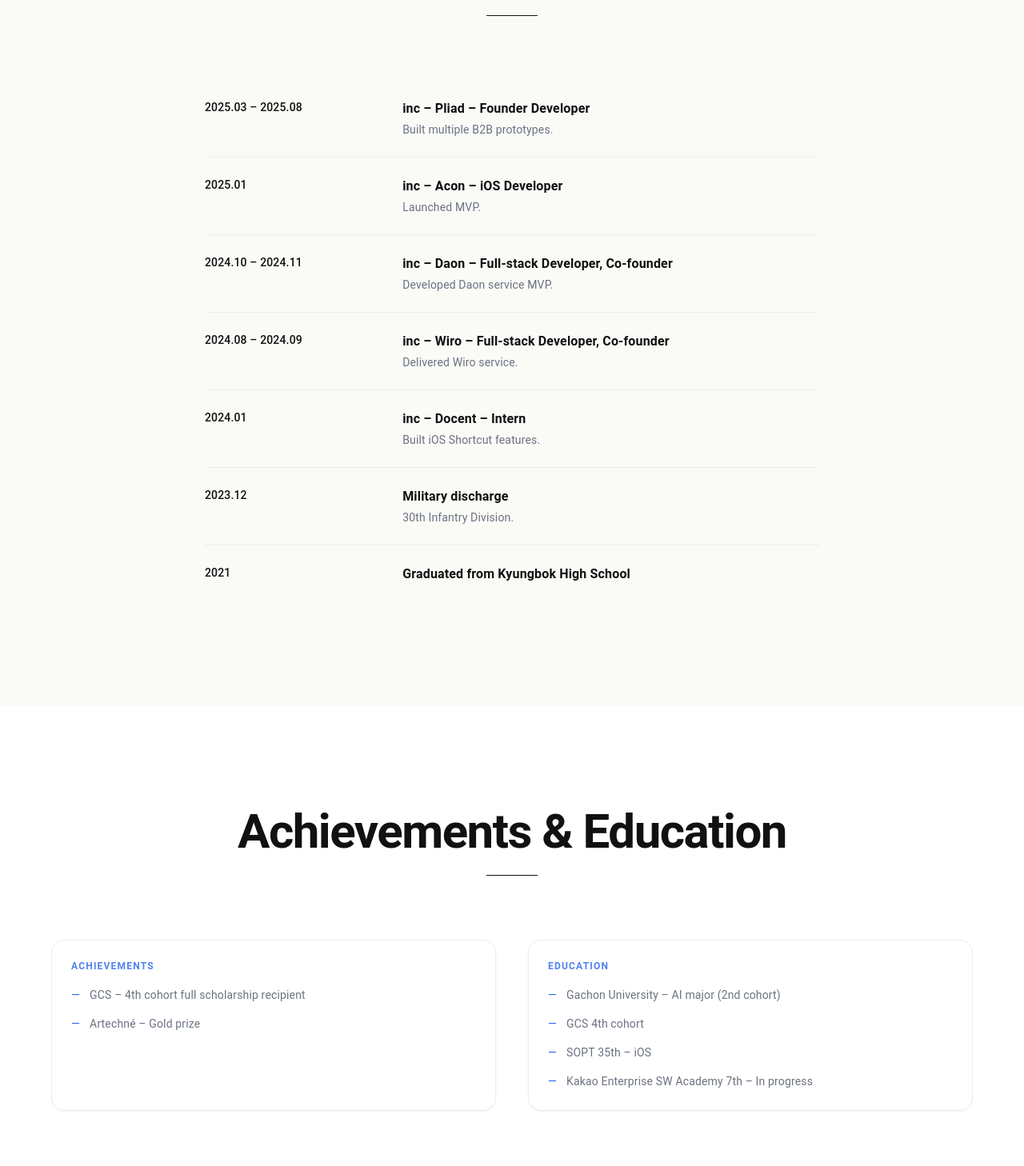
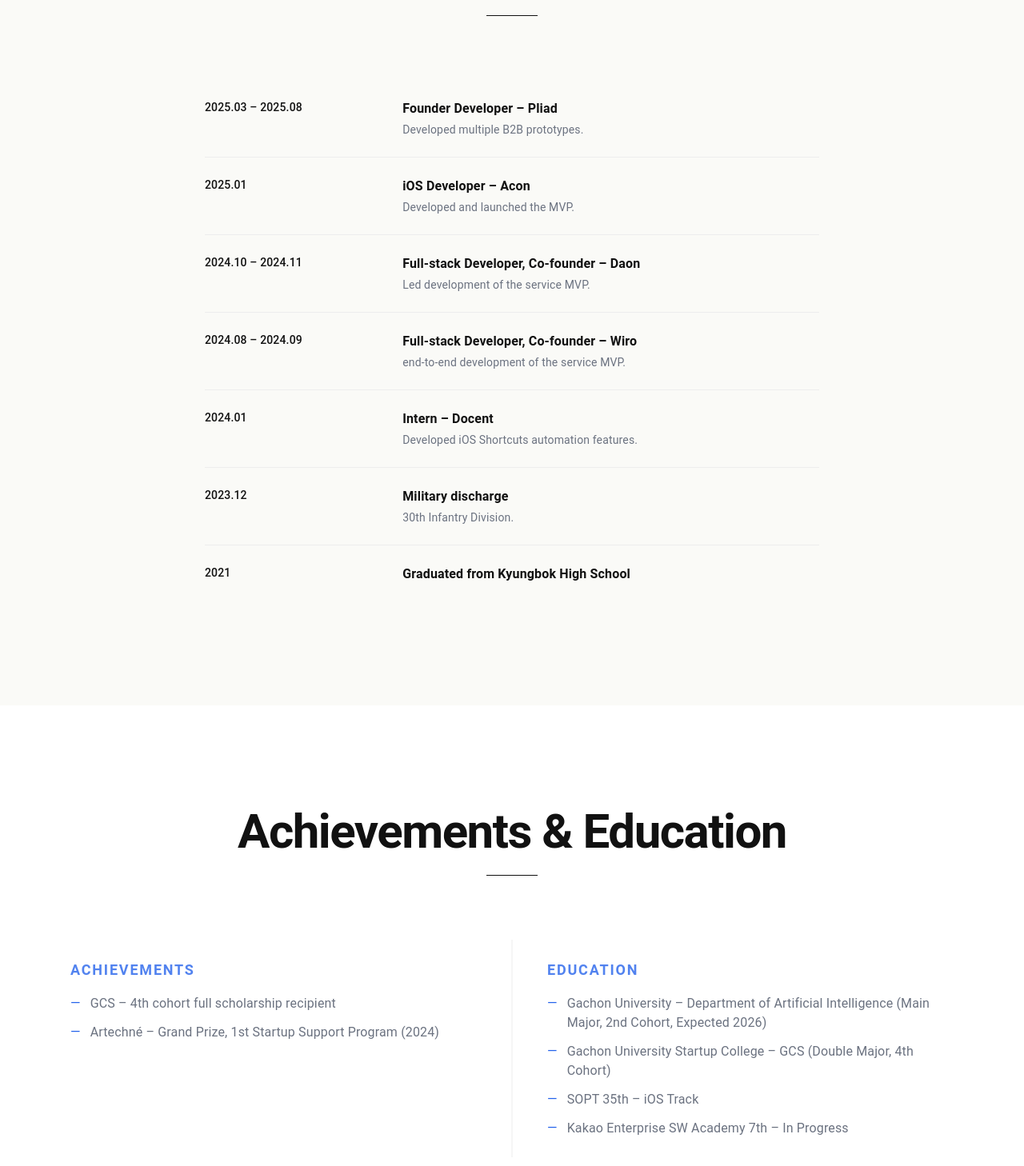
Before and after one commit to Ohjackson/My-Site, a React (Vite) app: page / in a window 1280 px wide. Shown: the part 5208-6666 px from the top of the page at 80% size. Built offline with nearby package versions, Linux system fonts and the light colour scheme.

Commit message:
style: achivements

```diff
--- a/src/pages/main/sections/achievements/AchievementsSection.tsx
+++ b/src/pages/main/sections/achievements/AchievementsSection.tsx
@@ -19,8 +19,9 @@
           <div className="mt-6 h-px w-16 bg-text mx-auto" />
         </div>
 
-        <div className="grid gap-10 md:grid-cols-2">
+        <div className="relative grid gap-10 md:grid-cols-2">
           <AchievementList title={data.achievementsTitle} items={achievements} />
+          <div className="hidden md:block absolute left-1/2 top-0 bottom-0 w-px bg-border -translate-x-1/2"></div>
           <AchievementList title={data.educationTitle} items={education} />
         </div>
       </div>
--- a/src/pages/main/sections/achievements/components/AchievementList.tsx
+++ b/src/pages/main/sections/achievements/components/AchievementList.tsx
@@ -4,9 +4,9 @@
 }
 
 export const AchievementList = ({ title, items }: AchievementListProps) => (
-  <div className="space-y-4 rounded-2xl border border-border bg-surface/90 p-6 shadow-sm">
-    <div className="text-xs font-semibold uppercase tracking-widest text-primary-500/80">{title}</div>
-    <ul className="space-y-3 text-sm leading-6 text-muted">
+  <div className="space-y-4 p-6">
+    <div className="text-lg font-semibold uppercase tracking-widest text-primary-500/80">{title}</div>
+    <ul className="space-y-3 text-base leading-6 text-muted">
       {items.map((item, index) => (
         <li key={index} className="flex gap-3">
           <span aria-hidden className="text-primary-500">—</span>
--- a/src/pages/main/sections/achievements/data/achievementsData.ts
+++ b/src/pages/main/sections/achievements/data/achievementsData.ts
@@ -8,18 +8,18 @@
 
 export const achievementsData: Record<string, AchievementsData> = {
   ko: {
-    title: "Achievements & Education",
+    title: "수상 및 학력",
     achievementsTitle: "수상 및 실적",
-    educationTitle: "교육",
+    educationTitle: "학력 및 교육",
     achievements: [
-      "GCS – 4기 전액 장학생",
-      "Artechné – 금상"
+      "GCS – 4기 전액 장학생 선발",
+      "아르테크네 – 제1회 창업 연계 지원 사업 대상 (2024)"
     ],
     education: [
-      "가천대학교 – AI학과 2기",
-      "GCS 4기",
-      "SOPT 35기 – iOS",
-      "카카오엔터프라이즈 SW아카데미 7기 – 진행중"
+      "가천대학교 – 인공지능학과(本専攻) 2기 (2026년 졸업 예정)",
+      "가천대학교 창업대학 GCS(複専攻) 4기",
+      "SOPT 35기 – iOS 트랙",
+      "카카오엔터프라이즈 SW아카데미 7기 – 재학 중"
     ]
   },
   en: {
@@ -28,28 +28,28 @@
     educationTitle: "Education",
     achievements: [
       "GCS – 4th cohort full scholarship recipient",
-      "Artechné – Gold prize"
+      "Artechné – Grand Prize, 1st Startup Support Program (2024)"
     ],
     education: [
-      "Gachon University – AI major (2nd cohort)",
-      "GCS 4th cohort",
-      "SOPT 35th – iOS",
-      "Kakao Enterprise SW Academy 7th – In progress"
+      "Gachon University – Department of Artificial Intelligence (Main Major, 2nd Cohort, Expected 2026)",
+      "Gachon University Startup College – GCS (Double Major, 4th Cohort)",
+      "SOPT 35th – iOS Track",
+      "Kakao Enterprise SW Academy 7th – In Progress"
     ]
   },
   ja: {
-    title: "Achievements & Education",
+    title: "受賞・学歴",
     achievementsTitle: "受賞・実績",
-    educationTitle: "教育",
+    educationTitle: "学歴・教育",
     achievements: [
-      "GCS - 第4期 全額奨学生",
-      "Artechné - 金賞"
+      "GCS – 第4期 全額奨学生に選抜",
+      "Artechné – 第1回 起業連携支援事業 大賞 (2024)"
     ],
     education: [
-      "嘉泉大学 人工知能学科 第2期",
-      "GCS 第4期",
-      "SOPT 第35期 - iOS",
-      "カカオエンタープライズ SWアカデミー 第7期 - 進行中"
+      "嘉泉大学 – 人工知能学科（本専攻）第2期（2026年卒業予定）",
+      "嘉泉大学 起業大学 GCS（複専攻）第4期",
+      "SOPT 第35期 – iOSトラック",
+      "カカオエンタープライズ SWアカデミー 第7期 – 在籍中"
     ]
   }
 };
--- a/src/pages/main/sections/history/data/historyData.ts
+++ b/src/pages/main/sections/history/data/historyData.ts
@@ -6,30 +6,30 @@
 
 export const historyData: Record<string, HistoryEntry[]> = {
   ko: [
-    { "period": "2025.03 ~ 2025.08", "activity": "inc - Pliad - Founder Developer", "description": "B2B 프로토타입 다수 개발" },
-    { "period": "2025.01", "activity": "inc - Acon - iOS Developer", "description": "MVP 개발 및 출시" },
-    { "period": "2024.10 ~ 2024.11", "activity": "inc - Daon - 풀스택 개발자 Cofounder", "description": "Daon 서비스 MVP 개발" },
-    { "period": "2024.08 ~ 2024.09", "activity": "inc - Wiro - 풀스택 개발자 Cofounder", "description": "Wiro 서비스 개발" },
-    { "period": "2024.01", "activity": "inc - Docent - 인턴", "description": "iOS Shortcut 기능 개발" },
-    { "period": "2023.12", "activity": "병장 만기 전역", "description": "30사단" },
-    { "period": "2021", "activity": "경복고 졸업", "description": "" }
+    { period: "2025.03 ~ 2025.08", activity: "Founder Developer – Pliad .inc (現)", description: "B2B 프로토타입 개발" },
+    { period: "2025.01",           activity: "iOS Developer – Acon .inc (現)",       description: "MVP 개발 및 출시" },
+    { period: "2024.10 ~ 2024.11", activity: "Full-stack Developer / Cofounder – Daon", description: "서비스 MVP 총괄 개발" },
+    { period: "2024.08 ~ 2024.09", activity: "Full-stack Developer / Cofounder – Wiro", description: "서비스 MVP 총 개발" },
+    { period: "2024.01",           activity: "인턴 – Docent .inc (前)",               description: "iOS Shortcut 기능 개발" },
+    { period: "2023.12",           activity: "병장 만기 전역",               description: "30사단" },
+    { period: "2021",              activity: "경복고 졸업",                  description: "" }
   ],
   en: [
-    { "period": "2025.03 – 2025.08", "activity": "inc – Pliad – Founder Developer", "description": "Built multiple B2B prototypes." },
-    { "period": "2025.01", "activity": "inc – Acon – iOS Developer", "description": "Launched MVP." },
-    { "period": "2024.10 – 2024.11", "activity": "inc – Daon – Full-stack Developer, Co-founder", "description": "Developed Daon service MVP." },
-    { "period": "2024.08 – 2024.09", "activity": "inc – Wiro – Full-stack Developer, Co-founder", "description": "Delivered Wiro service." },
-    { "period": "2024.01", "activity": "inc – Docent – Intern", "description": "Built iOS Shortcut features." },
-    { "period": "2023.12", "activity": "Military discharge", "description": "30th Infantry Division." },
-    { "period": "2021", "activity": "Graduated from Kyungbok High School", "description": "" }
+    { period: "2025.03 – 2025.08", activity: "Founder Developer – Pliad",               description: "Developed multiple B2B prototypes." },
+    { period: "2025.01",           activity: "iOS Developer – Acon",                    description: "Developed and launched the MVP." },
+    { period: "2024.10 – 2024.11", activity: "Full-stack Developer, Co-founder – Daon", description: "Led development of the service MVP." },
+    { period: "2024.08 – 2024.09", activity: "Full-stack Developer, Co-founder – Wiro", description: "end-to-end development of the service MVP." },
+    { period: "2024.01",           activity: "Intern – Docent",                         description: "Developed iOS Shortcuts automation features." },
+    { period: "2023.12",           activity: "Military discharge",                      description: "30th Infantry Division." },
+    { period: "2021",              activity: "Graduated from Kyungbok High School",     description: "" }
   ],
   ja: [
-    { "period": "2025.03 〜 2025.08", "activity": "inc - Pliad - Founder Developer", "description": "複数のB2Bプロトタイプを開発" },
-    { "period": "2025.01", "activity": "inc - Acon - iOS Developer", "description": "MVPを開発・リリース" },
-    { "period": "2024.10 〜 2024.11", "activity": "inc - Daon - フルスタック開発 Cofounder", "description": "DaonサービスMVP開発" },
-    { "period": "2024.08 〜 2024.09", "activity": "inc - Wiro - フルスタック開発 Cofounder", "description": "Wiroサービスを提供" },
-    { "period": "2024.01", "activity": "inc - Docent - インターン", "description": "iOSショートカット機能を開発" },
-    { "period": "2023.12", "activity": "兵役満期除隊", "description": "第30師団" },
-    { "period": "2021", "activity": "慶福高校 卒業", "description": "" }
+    { period: "2025.03 〜 2025.08", activity: "Founder Developer – Pliad .inc (現)",        description: "複数のB2Bプロトタイプを開発" },
+    { period: "2025.01",            activity: "iOS Developer – Acon .inc (現)",            description: "MVPを開発・リリース" },
+    { period: "2024.10 〜 2024.11", activity: "フルスタック開発・Cofounder – Daon",          description: "サービスのMVPを総括開発" },
+    { period: "2024.08 〜 2024.09", activity: "フルスタック開発・Cofounder – Wiro",          description: "サービスのMVPを総括開発" },
+    { period: "2024.01",            activity: "インターン – Docent .inc (現)",              description: "iOSショートカットの自動化機能を開発" },
+    { period: "2023.12",            activity: "兵役満期除隊",                                description: "第30師団" },
+    { period: "2021",               activity: "景福高等學校 卒業",                               description: "" }
   ]
 };
```
